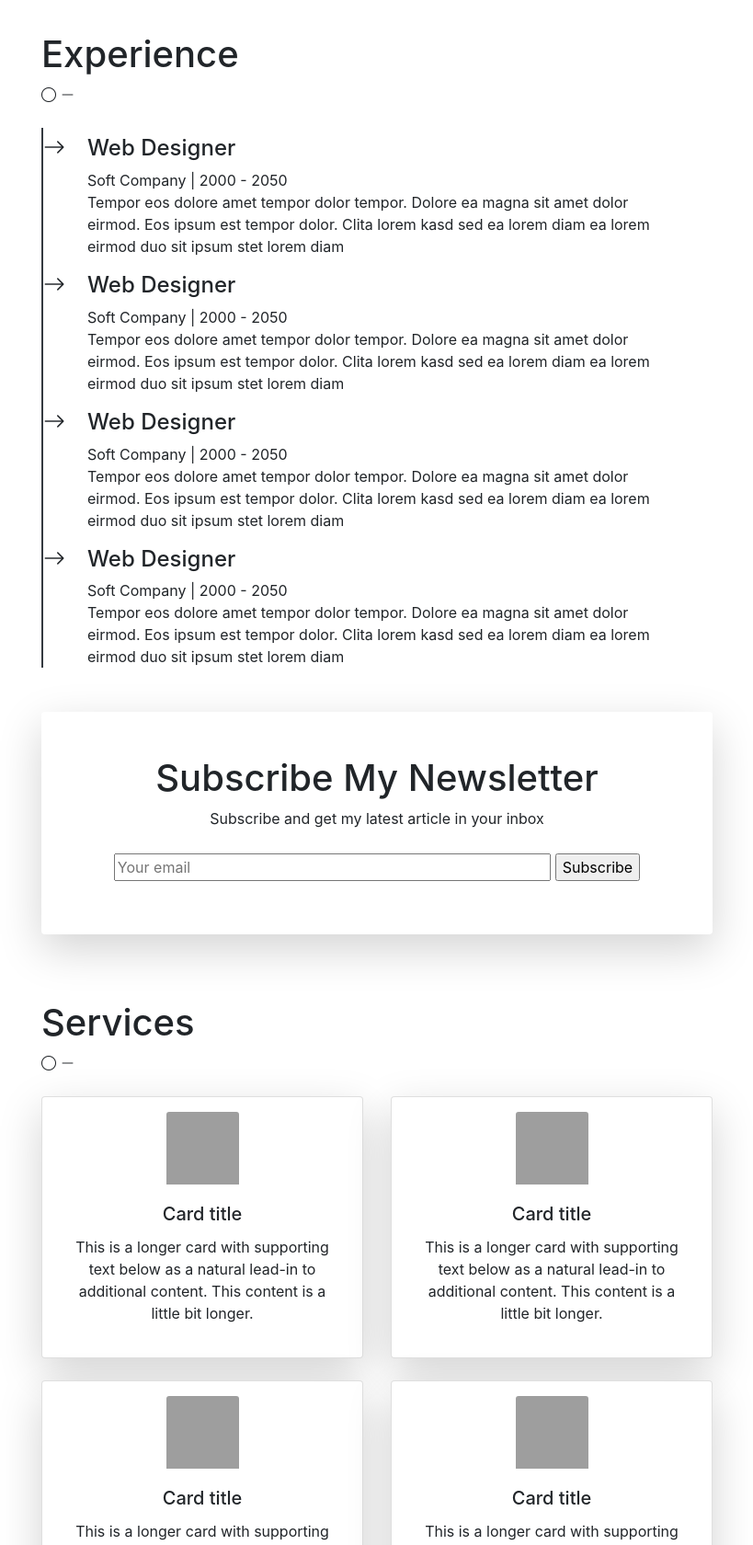
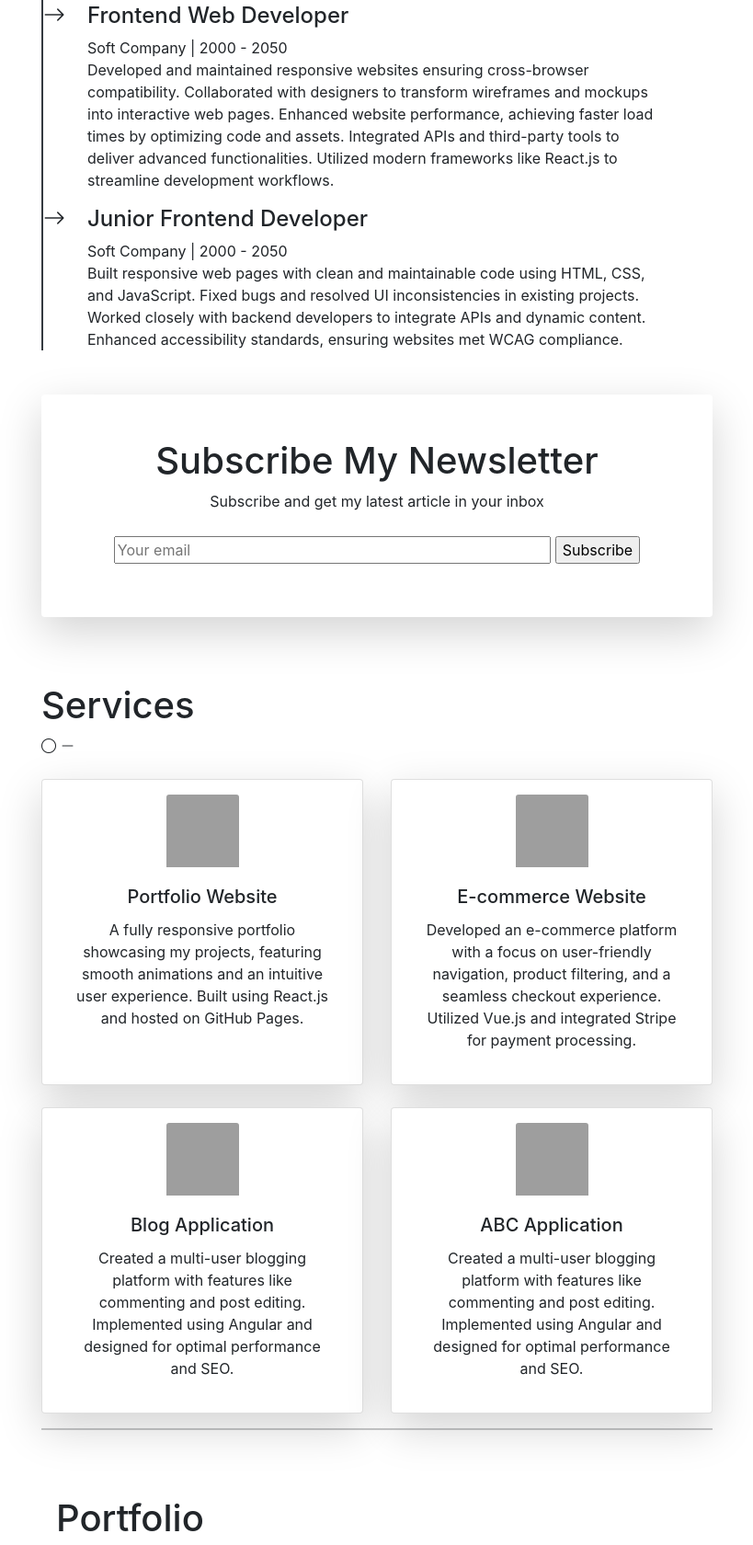
Before and after one commit to Dileep174/My-portfolio.github.io, a plain HTML site: page index.html in a window 1280 px wide. Shown: the part 1120-2800 px from the top of the page at 92% size, without its empty margins (420-1239 px from the left). Drawn offline with nearby package versions, Linux system fonts and the light colour scheme; grey boxes are pictures that could not be loaded.

Commit message:
added content

```diff
--- a/css/style.css
+++ b/css/style.css
@@ -156,7 +156,7 @@ form button {
 .social {
   box-shadow: 0px 0rem 1rem 0px rgba(0, 0, 0, .175) !important;
   background: #ffffff;
-  margin: 40px auto;
+  margin-top: 40px;
   border-radius: 8px;
   padding: 20px;
 }
--- a/index.html
+++ b/index.html
@@ -50,7 +50,7 @@
                         <img src="img/profile.png" alt="">
                     </div>
                     <div class="profile-name p-3 text-center">
-                        <h1 class="text-center text-success">John Doe</h1>
+                        <h1 class="text-center text-success">Dileep Kumar</h1>
                         <h2><span id="element" class="typed-cursor" aria-hidden="true"></span></h2>
                     </div>
                     <div class="profile-link">
@@ -81,15 +81,8 @@
                         <i class="bi bi-dash-lg bi-xl"></i>
                     </div>
 
-                    <p class="pb-3">Diam rebum sea stet rebum ea. Et kasd amet et accusam elitr voluptua.
-                        Tempor dolore sit et accusam ipsum erat duo.
-                        Gubergren et takimata dolor duo amet et sanctus elitr lorem. Ipsum amet duo rebum dolor labore.
-                        No diam duo lorem elitr dolor takimata elitr no.
-                        Magna et gubergren duo ipsum sed, amet ea voluptua dolores voluptua dolor ipsum et.
-                        Sit takimata erat consetetur invidunt lorem consetetur. Lorem magna diam vero nonumy.
-                        Aliquyam diam voluptua magna et magna nonumy. Accusam rebum clita et sit vero lorem,
-                        voluptua amet sit eos no et labore vero, et consetetur justo et et sit aliquyam labore,
-                        sit erat lorem justo dolores kasd est sit. Dolor et accusam ea et dolor sit.
+                    <p class="pb-3">A personal portfolio showcasing my skills, projects, and achievements.
+                        Designed with a clean, responsive layout for an engaging user experience.
                     </p>
 
                     <!-- table  -->
@@ -242,42 +235,27 @@
                     <div class="border-start border-2 border-dark pt-2 ">
                         <div class="position-relative px-5">
                             <i class="bi bi-arrow-right position-absolute h4" style="left: 0px;"></i>
-                            <h4>Web Designer</h4>
+                            <h4>Frontend Web Developer</h4>
                             <span>Soft Company | 2000 - 2050</span>
                             <p>
-                                Tempor eos dolore amet tempor dolor tempor.
-                                Dolore ea magna sit amet dolor eirmod. Eos ipsum est tempor dolor.
-                                Clita lorem kasd sed ea lorem diam ea lorem eirmod duo sit ipsum stet lorem diam
+                                Developed and maintained responsive websites ensuring cross-browser compatibility.
+                                Collaborated with designers to transform wireframes and mockups into interactive web
+                                pages.
+                                Enhanced website performance, achieving faster load times by optimizing code and assets.
+                                Integrated APIs and third-party tools to deliver advanced functionalities.
+                                Utilized modern frameworks like React.js to streamline development workflows.
                             </p>
                         </div>
                         <div class="position-relative px-5">
                             <i class="bi bi-arrow-right position-absolute h4" style="left: 0px;"></i>
-                            <h4>Web Designer</h4>
+                            <h4>Junior Frontend Developer</h4>
                             <span>Soft Company | 2000 - 2050</span>
                             <p>
-                                Tempor eos dolore amet tempor dolor tempor.
-                                Dolore ea magna sit amet dolor eirmod. Eos ipsum est tempor dolor.
-                                Clita lorem kasd sed ea lorem diam ea lorem eirmod duo sit ipsum stet lorem diam
-                            </p>
-                        </div>
-                        <div class="position-relative px-5">
-                            <i class="bi bi-arrow-right position-absolute h4" style="left: 0px;"></i>
-                            <h4>Web Designer</h4>
-                            <span>Soft Company | 2000 - 2050</span>
-                            <p>
-                                Tempor eos dolore amet tempor dolor tempor.
-                                Dolore ea magna sit amet dolor eirmod. Eos ipsum est tempor dolor.
-                                Clita lorem kasd sed ea lorem diam ea lorem eirmod duo sit ipsum stet lorem diam
-                            </p>
-                        </div>
-                        <div class="position-relative px-5">
-                            <i class="bi bi-arrow-right position-absolute h4" style="left: 0px;"></i>
-                            <h4>Web Designer</h4>
-                            <span>Soft Company | 2000 - 2050</span>
-                            <p>
-                                Tempor eos dolore amet tempor dolor tempor.
-                                Dolore ea magna sit amet dolor eirmod. Eos ipsum est tempor dolor.
-                                Clita lorem kasd sed ea lorem diam ea lorem eirmod duo sit ipsum stet lorem diam
+                                Built responsive web pages with clean and maintainable code using HTML, CSS, and
+                                JavaScript.
+                                Fixed bugs and resolved UI inconsistencies in existing projects.
+                                Worked closely with backend developers to integrate APIs and dynamic content.
+                                Enhanced accessibility standards, ensuring websites met WCAG compliance.
                             </p>
                         </div>
                     </div>
@@ -303,9 +281,12 @@
                                 <img src="https://picsum.photos/id/0/300" class="card-img-top w-25 mx-auto d-block"
                                     alt="...">
                                 <div class="card-body">
-                                    <h5 class="card-title">Card title</h5>
-                                    <p class="card-text">This is a longer card with supporting text below as a natural
-                                        lead-in to additional content. This content is a little bit longer.</p>
+                                    <h5 class="card-title">Portfolio Website</h5>
+                                    <p class="card-text">
+                                        A fully responsive portfolio showcasing my projects, featuring smooth animations
+                                        and an intuitive user experience. Built using React.js and hosted on GitHub
+                                        Pages.
+                                    </p>
                                 </div>
                             </div>
                         </div>
@@ -314,9 +295,12 @@
                                 <img src="https://picsum.photos/id/0/300" class="card-img-top w-25 mx-auto d-block"
                                     alt="...">
                                 <div class="card-body">
-                                    <h5 class="card-title">Card title</h5>
-                                    <p class="card-text">This is a longer card with supporting text below as a natural
-                                        lead-in to additional content. This content is a little bit longer.</p>
+                                    <h5 class="card-title">E-commerce Website</h5>
+                                    <p class="card-text">
+                                        Developed an e-commerce platform with a focus on user-friendly navigation,
+                                        product filtering, and a seamless checkout experience. Utilized Vue.js and
+                                        integrated Stripe for payment processing.
+                                    </p>
                                 </div>
                             </div>
                         </div>
@@ -325,9 +309,11 @@
                                 <img src="https://picsum.photos/id/0/300" class="card-img-top w-25 mx-auto d-block"
                                     alt="...">
                                 <div class="card-body">
-                                    <h5 class="card-title">Card title</h5>
-                                    <p class="card-text">This is a longer card with supporting text below as a natural
-                                        lead-in to additional content. This content is a little bit longer.</p>
+                                    <h5 class="card-title">Blog Application</h5>
+                                    <p class="card-text">
+                                        Created a multi-user blogging platform with features like commenting and post
+                                        editing. Implemented using Angular and designed for optimal performance and SEO.
+                                    </p>
                                 </div>
                             </div>
                         </div>
@@ -336,9 +322,11 @@
                                 <img src="https://picsum.photos/id/0/300" class="card-img-top w-25 mx-auto d-block"
                                     alt="...">
                                 <div class="card-body">
-                                    <h5 class="card-title">Card title</h5>
-                                    <p class="card-text">This is a longer card with supporting text below as a natural
-                                        lead-in to additional content. This content is a little bit longer.</p>
+                                    <h5 class="card-title">ABC Application</h5>
+                                    <p class="card-text">
+                                        Created a multi-user blogging platform with features like commenting and post
+                                        editing. Implemented using Angular and designed for optimal performance and SEO.
+                                    </p>
                                 </div>
                             </div>
                         </div>
@@ -369,29 +357,13 @@
                                 <img class="card__image" loading="lazy" src="https://picsum.photos/id/10/300" alt="">
                                 <figcaption class="card__caption">Sea forest</figcaption>
                             </figure>
-                            <figure class="card animals">
-                                <img class="card__image" loading="lazy" src="https://picsum.photos/id/1003/300" alt="">
-                                <figcaption class="card__caption">Deer</figcaption>
-                            </figure>
                             <figure class="card people">
                                 <img class="card__image" loading="lazy" src="https://picsum.photos/id/1005/300" alt="">
                                 <figcaption class="card__caption">Horizon sight</figcaption>
                             </figure>
-                            <figure class="card nature">
-                                <img class="card__image" loading="lazy" src="https://picsum.photos/id/218/300" alt="">
-                                <figcaption class="card__caption">Sea</figcaption>
-                            </figure>
-                            <figure class="card people">
-                                <img class="card__image" loading="lazy" src="https://picsum.photos/id/1012/300" alt="">
-                                <figcaption class="card__caption">Man & Dog</figcaption>
-                            </figure>
                             <figure class="card animals">
                                 <img class="card__image" loading="lazy" src="https://picsum.photos/id/1020/300" alt="">
                                 <figcaption class="card__caption">Bear</figcaption>
-                            </figure>
-                            <figure class="card people">
-                                <img class="card__image" loading="lazy" src="https://picsum.photos/id/1027/300" alt="">
-                                <figcaption class="card__caption">Girl</figcaption>
                             </figure>
                             <figure class="card tech">
                                 <img class="card__image" loading="lazy" src="https://picsum.photos/id/119/300" alt="">
@@ -404,6 +376,10 @@
                             <figure class="card nature">
                                 <img class="card__image" loading="lazy" src="https://picsum.photos/id/306/300" alt="">
                                 <figcaption class="card__caption">Flower</figcaption>
+                            </figure>
+                            <figure class="card people">
+                                <img class="card__image" loading="lazy" src="https://picsum.photos/id/1027/300" alt="">
+                                <figcaption class="card__caption">Girl</figcaption>
                             </figure>
                         </div>
 
@@ -540,26 +516,22 @@
 
                 <!-- contact  -->
                 <div class="contact">
-                    <div class="row">
-                        <div class="col-md-12 pt-5">
+                    <div class="py-4 text-left mt-5">
                         <h2>Contact me</h2>
-                            <div class="py-4 text-left">
                         <i class="bi bi-circle"></i>
                         <i class="bi bi-dash-lg"></i>
                     </div>
-                        </div>
+
                     <form action="">
-                            <div class="col-md-12">
+                        <div class="form-group text-center">
                             <input type="name" class="contact-info" placeholder="Your Name">
                             <input type="email" class="contact-info" placeholder="Your Email">
-                            </div>
-                            <div class="col-md-12">
                             <input type="text" class="subject-info" name="" id="" placeholder="Subject">
                             <textarea name="message" id="" cols="60" rows="10" placeholder="message"></textarea>
+
+                            <button type="submit">Send Message</button>
                         </div>
-                            <button type="submit">Send Message</button>
                     </form>
-                    </div>
                 </div>
 
                 <!-- social  -->
```
Lines whose indentation alone changed are shown as unchanged.
